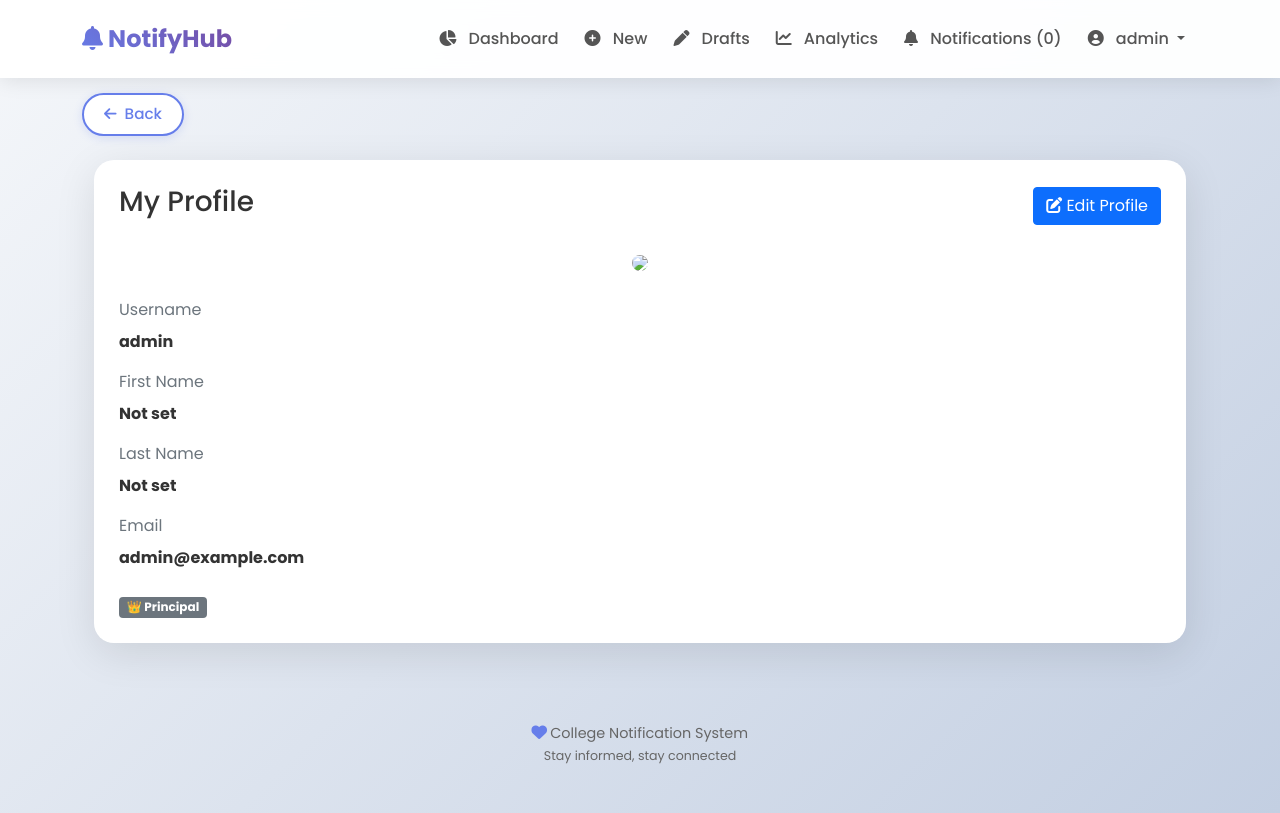
After one commit to dilna012/notifyhub, a Django app: page /accounts/profile/ in a window 1280 px wide. The commit adds this page. Run offline with Django 5.2, Linux system fonts and the light colour scheme; a user stored in the database is signed in; some libraries are stand-ins or nearby versions.

Commit message:
profile added

```diff
--- a/accounts/models.py
+++ b/accounts/models.py
@@ -10,6 +10,11 @@ class User(AbstractUser):
     )
 
     role = models.CharField(max_length=20, choices=ROLE_CHOICES, default='student')
+    profile_picture = models.ImageField(
+        upload_to='profile_pics/',
+        blank=True,
+        null=True
+    )
 
     def __str__(self):
         return f"{self.username} ({self.get_role_display()})"
--- a/accounts/urls.py
+++ b/accounts/urls.py
@@ -6,4 +6,6 @@ urlpatterns = [
     path('login/', views.login_view, name='login'),
     path('dashboard/', views.dashboard, name='dashboard'),
     path('logout/', views.logout_view, name='logout'),
+    path('profile/', views.profile_view, name='profile'),
+    path('profile/edit/', views.edit_profile_view, name='edit_profile'),
 ]
--- a/accounts/views.py
+++ b/accounts/views.py
@@ -163,3 +163,29 @@ def dashboard(request):
 def logout_view(request):
     logout(request)
     return redirect('login')
+
+# accounts/views.py
+from django.contrib.auth.decorators import login_required
+from django.contrib import messages
+from django.shortcuts import render, redirect
+
+from .forms import ProfileForm
+
+@login_required
+def profile_view(request):
+    return render(request, 'accounts/profile.html', {
+        'user_obj': request.user
+    })
+
+@login_required
+def edit_profile_view(request):
+    if request.method == 'POST':
+        form = ProfileForm(request.POST, request.FILES, instance=request.user)  # ✅ important
+        if form.is_valid():
+            form.save()
+            messages.success(request, 'Profile updated successfully.')
+            return redirect('profile')
+    else:
+        form = ProfileForm(instance=request.user)
+
+    return render(request, 'accounts/edit_profile.html', {'form': form})
--- a/notification_system/urls.py
+++ b/notification_system/urls.py
@@ -1,22 +1,10 @@
-"""
-URL configuration for notification_system project.
-
-The `urlpatterns` list routes URLs to views. For more information please see:
-    https://docs.djangoproject.com/en/5.2/topics/http/urls/
-Examples:
-Function views
-    1. Add an import:  from my_app import views
-    2. Add a URL to urlpatterns:  path('', views.home, name='home')
-Class-based views
-    1. Add an import:  from other_app.views import Home
-    2. Add a URL to urlpatterns:  path('', Home.as_view(), name='home')
-Including another URLconf
-    1. Import the include() function: from django.urls import include, path
-    2. Add a URL to urlpatterns:  path('blog/', include('blog.urls'))
-"""
 from django.contrib import admin
 from django.urls import path, include
 from notifications.views import home_page
+
+# ✅ ADD THESE
+from django.conf import settings
+from django.conf.urls.static import static
 
 urlpatterns = [
     path('', home_page, name='home'),
@@ -24,3 +12,6 @@ urlpatterns = [
     path('accounts/', include('accounts.urls')),
     path('notifications/', include('notifications.urls')),
 ]
+
+# ✅ MEDIA serving
+urlpatterns += static(settings.MEDIA_URL, document_root=settings.MEDIA_ROOT)
--- /dev/null
+++ b/templates/accounts/profile.html
@@ -0,0 +1,60 @@
+{% extends 'base.html' %}
+
+{% block title %}My Profile{% endblock %}
+
+{% block content %}
+<div class="container mt-4">
+    <div class="modern-card">
+        <div class="d-flex justify-content-between align-items-center mb-4">
+            <h3>My Profile</h3>
+            <a href="{% url 'edit_profile' %}" class="btn btn-primary">
+                <i class="fas fa-edit"></i> Edit Profile
+            </a>
+        </div>
+        <div class="text-center mb-4">
+            {% if user_obj.profile_picture %}
+                <img src="{{ user_obj.profile_picture.url }}"
+                     class="rounded-circle"
+                     width="120" height="120"
+                     style="object-fit: cover;">
+            {% else %}
+                <img src="https://via.placeholder.com/120"
+                     class="rounded-circle">
+            {% endif %}
+        </div>
+        <div class="mb-3">
+            <label class="form-label text-muted">Username</label>
+            <p class="fw-bold">{{ user_obj.username }}</p>
+        </div>
+
+        <div class="mb-3">
+            <label class="form-label text-muted">First Name</label>
+            <p class="fw-bold">
+                {{ user_obj.first_name|default:"Not set" }}
+            </p>
+        </div>
+
+        <div class="mb-3">
+            <label class="form-label text-muted">Last Name</label>
+            <p class="fw-bold">
+                {{ user_obj.last_name|default:"Not set" }}
+            </p>
+        </div>
+
+        <div class="mb-3">
+            <label class="form-label text-muted">Email</label>
+            <p class="fw-bold">
+                {% if user_obj.email %}
+                    {{ user_obj.email }}
+                {% else %}
+                    <span class="text-danger">Not added</span>
+                {% endif %}
+            </p>
+        </div>
+
+        <div class="mt-4">
+            <span class="badge bg-secondary">{{ user_obj.get_role_display }}</span>
+        </div>
+    </div>
+</div>
+{% endblock %}
--- a/templates/base.html
+++ b/templates/base.html
@@ -604,7 +604,7 @@
                         <i class="fas fa-user-circle"></i> {{ user.username }}
                     </a>
                     <ul class="dropdown-menu dropdown-menu-end">
-                        <li><a class="dropdown-item" href="{% url 'dashboard' %}">
+                        <li><a class="dropdown-item" href="{% url 'profile' %}">
                             <i class="fas fa-user"></i> Profile
                         </a></li>
                         <li><hr class="dropdown-divider"></li>
--- a/templates/navbar.html
+++ b/templates/navbar.html
@@ -48,7 +48,7 @@
                         <span class="badge bg-light text-dark">{{ user.get_role_display }}</span>
                     </a>
                     <ul class="dropdown-menu dropdown-menu-end">
-                        <li><a class="dropdown-item" href="{% url 'dashboard' %}">Profile</a></li>
+                        <li><a class="dropdown-item" href="{% url 'profile' %}">Profile</a></li>
                         <li><hr class="dropdown-divider"></li>
                         <li><a class="dropdown-item" href="{% url 'logout' %}">Logout</a></li>
                     </ul>
```
Also changed, not shown: accounts/forms.py (+13 -0 lines), notifications/views.py (+25 -18 lines), templates/accounts/edit_profile.html (added, +46 -0 lines), templates/notifications/sent_list.html (+49 -14 lines), accounts/migrations/0002_user_profile_picture.py (added), db.sqlite3, media/profile_pics/anuphoto2_4_2.jpg (added).
